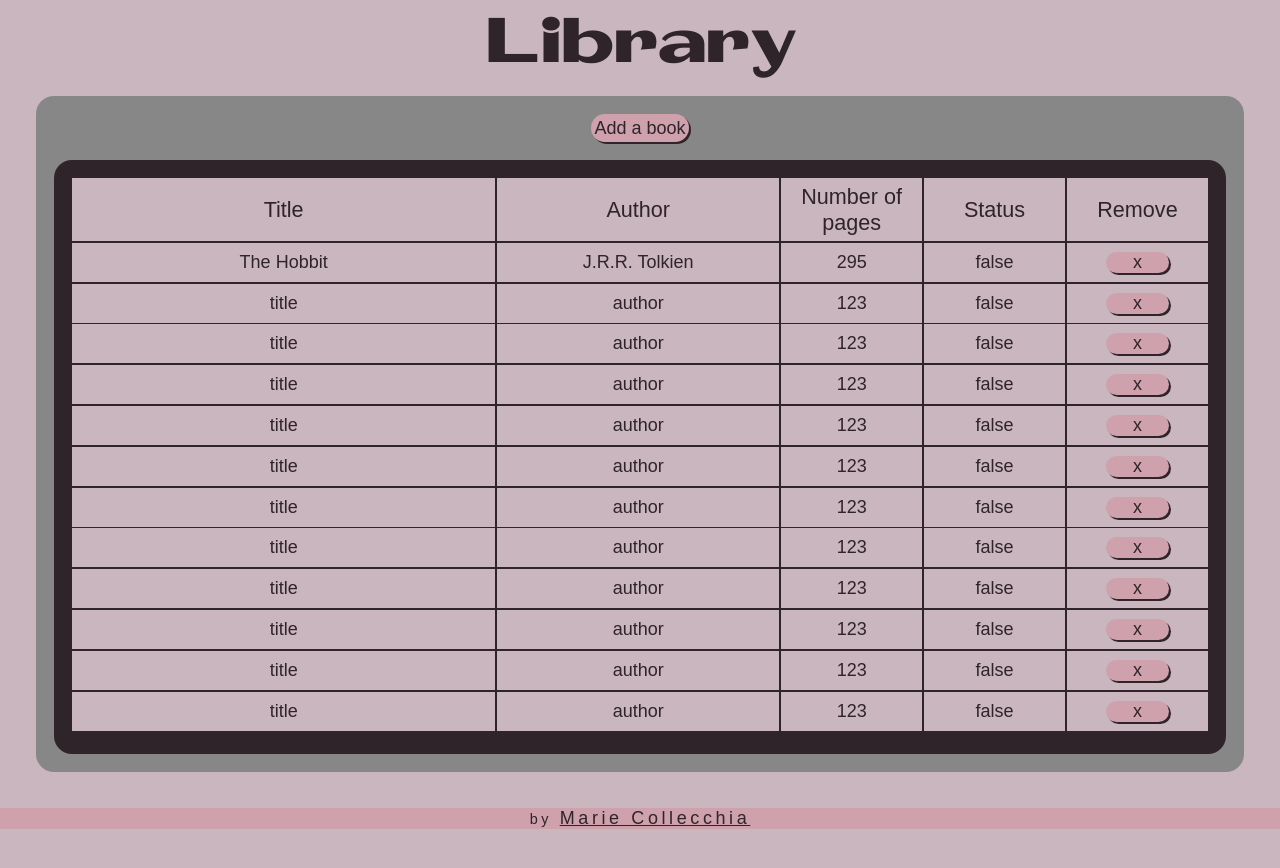
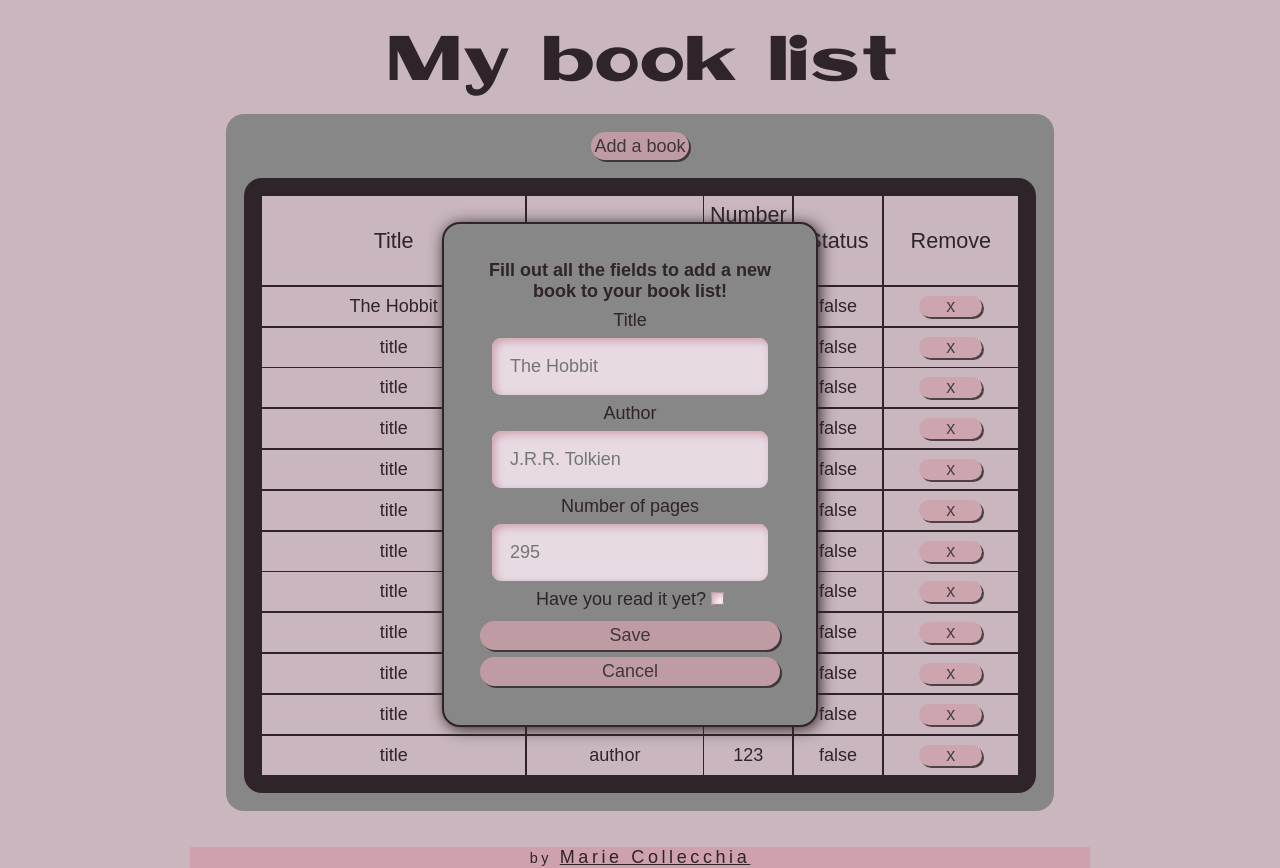
Before and after one commit to MarieMakesMoneys/library, a plain HTML site: page index.html in a window 1280 px wide. Both pictures are taken after a click on the button "Add a book". Before the commit the page ends 829 px from the top, so only its background shows below. Drawn offline with Linux system fonts and the light colour scheme.

Commit message:
Create pop-up form and style it

```diff
--- a/index.html
+++ b/index.html
@@ -6,12 +6,32 @@
     <meta name="viewport" content="width=device-width, initial-scale=1.0">
     <link rel="stylesheet" href="./style.css">
     <script src="./jscript.js" defer></script>
-    <title>Library</title>
+    <title>My book list</title>
 </head>
 <body>
-    <header>Library</header>
+    <header>My book list</header>
     <div class="main">
-        <button class="btnNew">Add a book</button>
+        <button class="btnNew" onclick="openForm()">Add a book</button>
+        <div class="form-container">
+            <form action="">
+                <legend>Fill out all the fields to add a new book to your book list!</legend>
+
+                <label for="title">Title</label>
+                <input type="text" id="title" placeholder="The Hobbit" required>
+
+                <label for="author">Author</label>
+                <input type="text" id="author" placeholder="J.R.R. Tolkien" required>
+
+                <label for="pages">Number of pages</label>
+                <input type="number" id="pages" placeholder="295" required>
+
+                <label for="read">Have you read it yet?</label>
+                <input type="checkbox" id="read" required>
+
+                <button type="submit" class="btn">Save</button>
+                <button type="button" class="btn cancel" onclick="closeForm()">Cancel</button>
+            </form>
+        </div>
         <div class="grid">
             <div class="title head">Title</div>
             <div class="author head">Author</div>
--- a/jscript.js
+++ b/jscript.js
@@ -70,3 +70,11 @@ for (let item of myLibrary) {
     removeDiv.appendChild(removeBtn)
     grid.appendChild(removeDiv)
 }
+
+function openForm() {
+    document.querySelector('.form-container').style.display = "block"
+}
+
+function closeForm() {
+    document.querySelector('.form-container').style.display = "none"
+}
--- a/style.css
+++ b/style.css
@@ -22,15 +22,19 @@
 
 body {
     display: grid;
+    width: 900px;
+    margin: auto;
 }
 
 header {
     text-align: center;
     font-family: PolskuRegula, sans-serif;
     font-size: 3.5rem;
+    padding-top: 1rem;
 }
 
 .main {
+    position: relative;
     min-height: 80vh;
     height: max-content;
     background-color: #878787;
@@ -51,10 +55,67 @@ button {
     background-color: #cea1ac;
     border: none;
     box-shadow: 2px 2px #2E2429;
+    cursor: pointer;
+    opacity: .8;
 }
 
-.remove {
-    padding: 0 1.5rem;
+button:hover {
+    opacity: 1;
+}
+
+.form-container {
+    display: none;
+    position: absolute;
+    top: 6rem;
+    left: 12rem;
+    box-shadow: 2px 2px 15px #2E2429;
+    z-index: 9;
+    border: solid 2px #2E2429;
+    background-color: #878787;
+    padding: 1rem;
+    border-radius: 1rem;
+}
+
+form {
+    max-width: 300px;
+    padding: 1rem;
+    background-color: #878787;
+    line-height: 2rem;
+}
+
+label, legend {
+    background-color: inherit;
+}
+
+legend {
+    line-height: normal;
+    font-weight: 600;
+}
+
+input[type='text'], input[type='number'] {
+    width: 80%;
+    padding: 1rem;
+    border: none;
+    border-radius: .5rem;
+    box-shadow: inset 3px 3px 8px #cea1ac;
+    background-color: #e7dae3;
+}
+
+input[type="checkbox"] {
+    box-shadow: inset 3px 3px 8px #cea1ac;
+}
+
+input[type="checkbox"]:checked {
+    box-shadow: none;
+}
+
+input[type='text']:focus, input[type='number']:focus {
+    outline: none;
+    box-shadow: none;
+}
+
+.btn {
+    width: 100%;
 }
 
 .grid {
@@ -83,7 +144,9 @@ button {
     padding: .5rem;
 }
 
-
+.remove {
+    padding: 0 1.5rem;
+}
 
 footer {
     background-color: #cea1ac;
```
